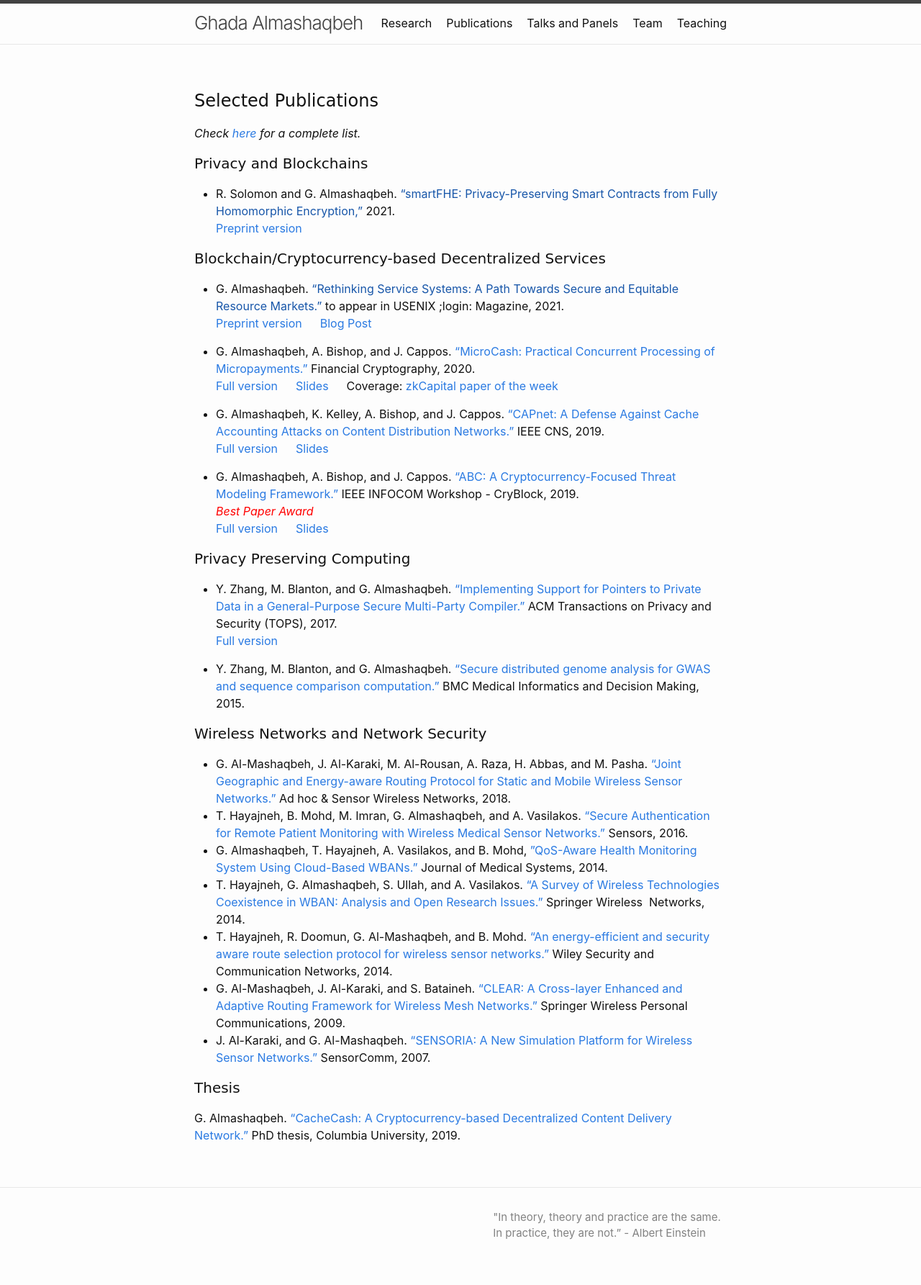
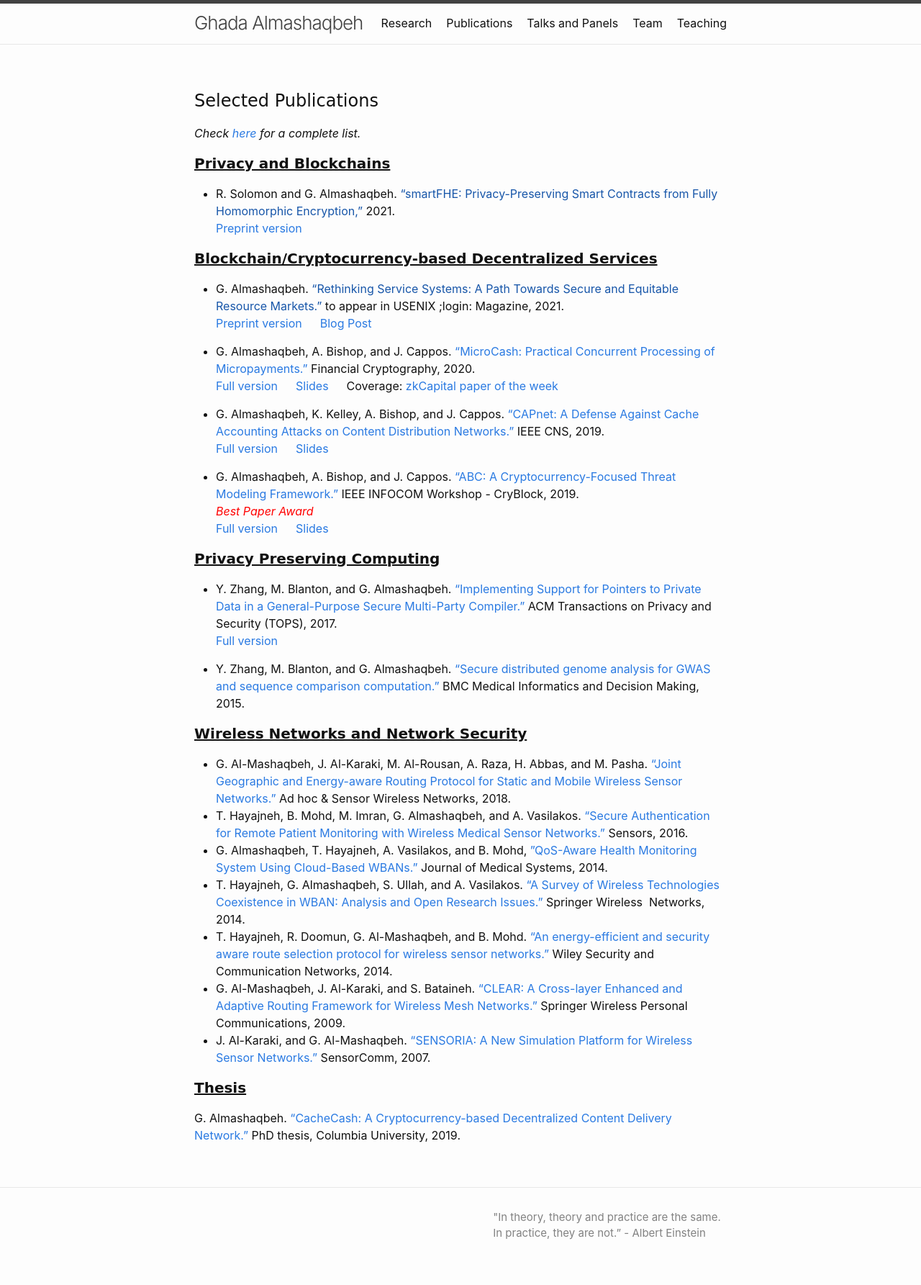
Before and after one commit to GhadaAlmashaqbeh/GhadaAlmashaqbeh.github.io, a Jekyll site: the page built from 02-publications.md, in a window 1280 px wide. Shown: the whole page at 72% size. Built offline with Jekyll 4.4.1, drawn with Linux system fonts in a browser that asks for light colours.

Commit message:
tiny fix

```diff
--- a/02-publications.md
+++ b/02-publications.md
@@ -7,14 +7,14 @@ permalink: /publications/
 <h1 style="font-family: 'Comic Sans MS'">Selected Publications</h1>  _Check [here](https://scholar.google.com/citations?user=QKIkII0AAAAJ&hl=en) for a complete list._<br/>
 
 
-<h4 style="font-family: 'Comic Sans MS';">Privacy and Blockchains</h4>
+<h4 style="font-family: 'Comic Sans MS'"><u><b>Privacy and Blockchains</b></u></h4>
+
 
 * R. Solomon and G. Almashaqbeh. ["smartFHE: Privacy-Preserving Smart Contracts from Fully Homomorphic Encryption,"]() 2021.<br/>
   [Preprint version](https://eprint.iacr.org/2021/133)
 
 
-
-<h4 style="font-family: 'Comic Sans MS';">Blockchain/Cryptocurrency-based Decentralized Services</h4>
+<h4 style="font-family: 'Comic Sans MS'"><u><b>Blockchain/Cryptocurrency-based Decentralized Services</b></u></h4>
 
 * G. Almashaqbeh. ["Rethinking Service Systems: A Path Towards Secure and Equitable Resource Markets."]() to appear in USENIX ;login: Magazine, 2021.<br/>
   [Preprint version](./preprint/almashaqbeh-login-21.pdf) &emsp; [Blog Post](https://blog.nucypher.com/the-path-towards-building-decentralized-services/)
@@ -31,7 +31,7 @@ permalink: /publications/
 
 
 
-<h4 style="font-family: 'Comic Sans MS';">Privacy Preserving Computing</h4>
+<h4 style="font-family: 'Comic Sans MS'"><u><b>Privacy Preserving Computing</b></u></h4>
 
 * Y. Zhang, M. Blanton, and G. Almashaqbeh. ["Implementing Support for Pointers to Private Data in a General-Purpose Secure Multi-Party Compiler."](https://dl.acm.org/citation.cfm?id=3154600) ACM Transactions on Privacy and Security (TOPS), 2017. <br/>
   [Full version](https://arxiv.org/abs/1509.01763)
@@ -39,7 +39,7 @@ permalink: /publications/
 * Y. Zhang, M. Blanton, and G. Almashaqbeh. ["Secure distributed genome analysis for GWAS and sequence comparison computation."](https://bmcmedinformdecismak.biomedcentral.com/articles/10.1186/1472-6947-15-S5-S4) BMC Medical Informatics and Decision Making, 2015.
 
 
-<h4 style="font-family: 'Comic Sans MS';">Wireless Networks and Network Security</h4>
+<h4 style="font-family: 'Comic Sans MS'"><u><b>Wireless Networks and Network Security</b></u></h4>
 
 * G. Al-Mashaqbeh, J. Al-Karaki, M. Al-Rousan, A. Raza, H. Abbas, and M. Pasha. ["Joint Geographic and Energy-aware Routing Protocol for Static and Mobile Wireless Sensor Networks."](https://www.oldcitypublishing.com/journals/ahswn-home/ahswn-issue-contents/ahswn-volume-41-number-3-4-2018/16950-2/) Ad hoc & Sensor Wireless Networks, 2018.
 * T. Hayajneh, B. Mohd, M. Imran, G. Almashaqbeh, and A. Vasilakos. ["Secure Authentication for Remote Patient Monitoring with Wireless Medical Sensor Networks.”](https://www.mdpi.com/1424-8220/16/4/424) Sensors, 2016.
@@ -50,6 +50,7 @@ permalink: /publications/
 * J. Al-Karaki, and G. Al-Mashaqbeh. [“SENSORIA: A New Simulation Platform for Wireless Sensor Networks.”](https://ieeexplore.ieee.org/abstract/document/4394958) SensorComm, 2007.
 
 
-<h4 style="font-family: 'Comic Sans MS';">Thesis</h4>
+<h4 style="font-family: 'Comic Sans MS'"><u><b>Thesis</b></u></h4>
+
 
 G. Almashaqbeh. ["CacheCash: A Cryptocurrency-based Decentralized Content Delivery Network."](https://academiccommons.columbia.edu/doi/10.7916/d8-kmv2-7n57) PhD thesis, Columbia University, 2019.
```
